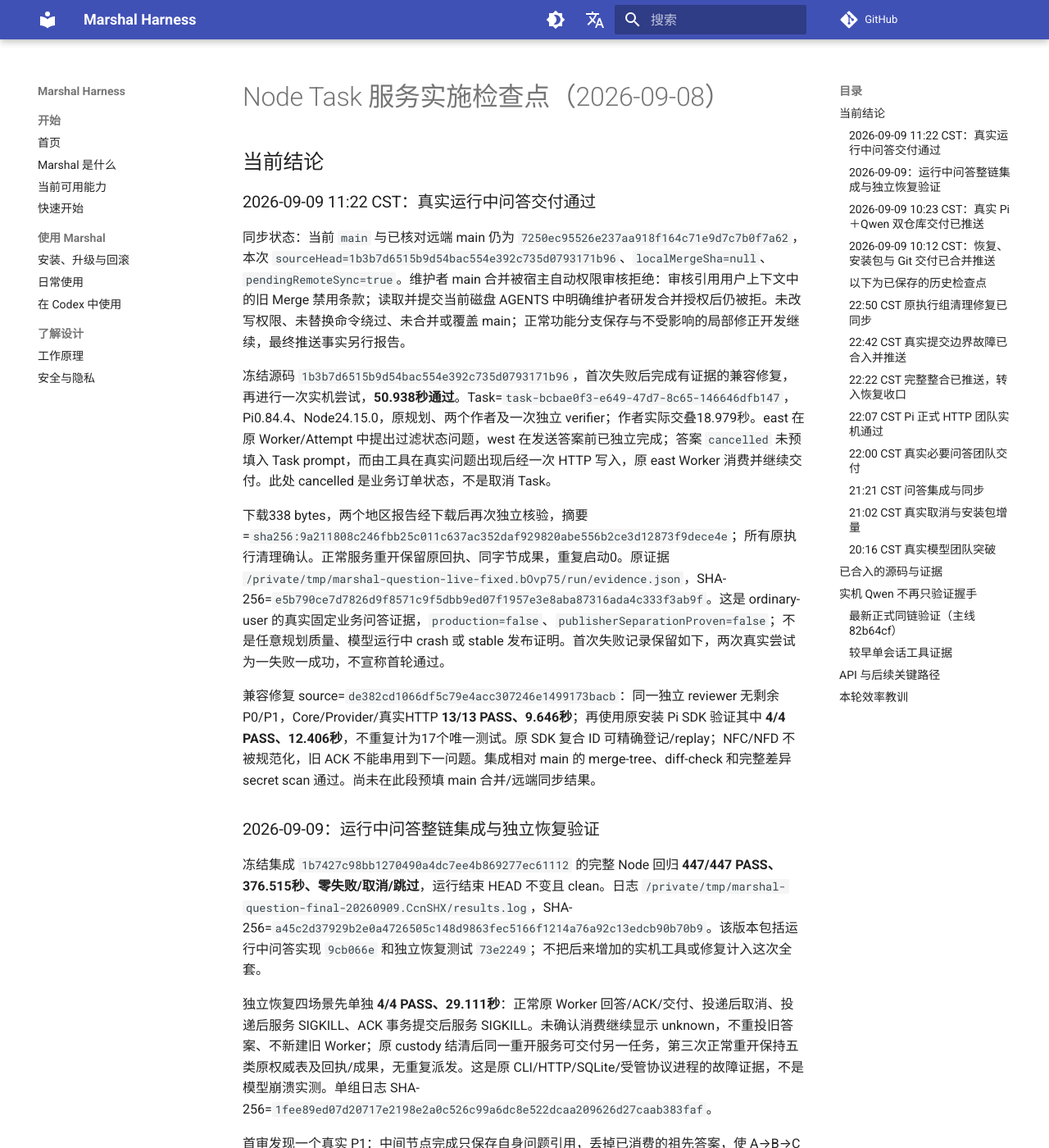
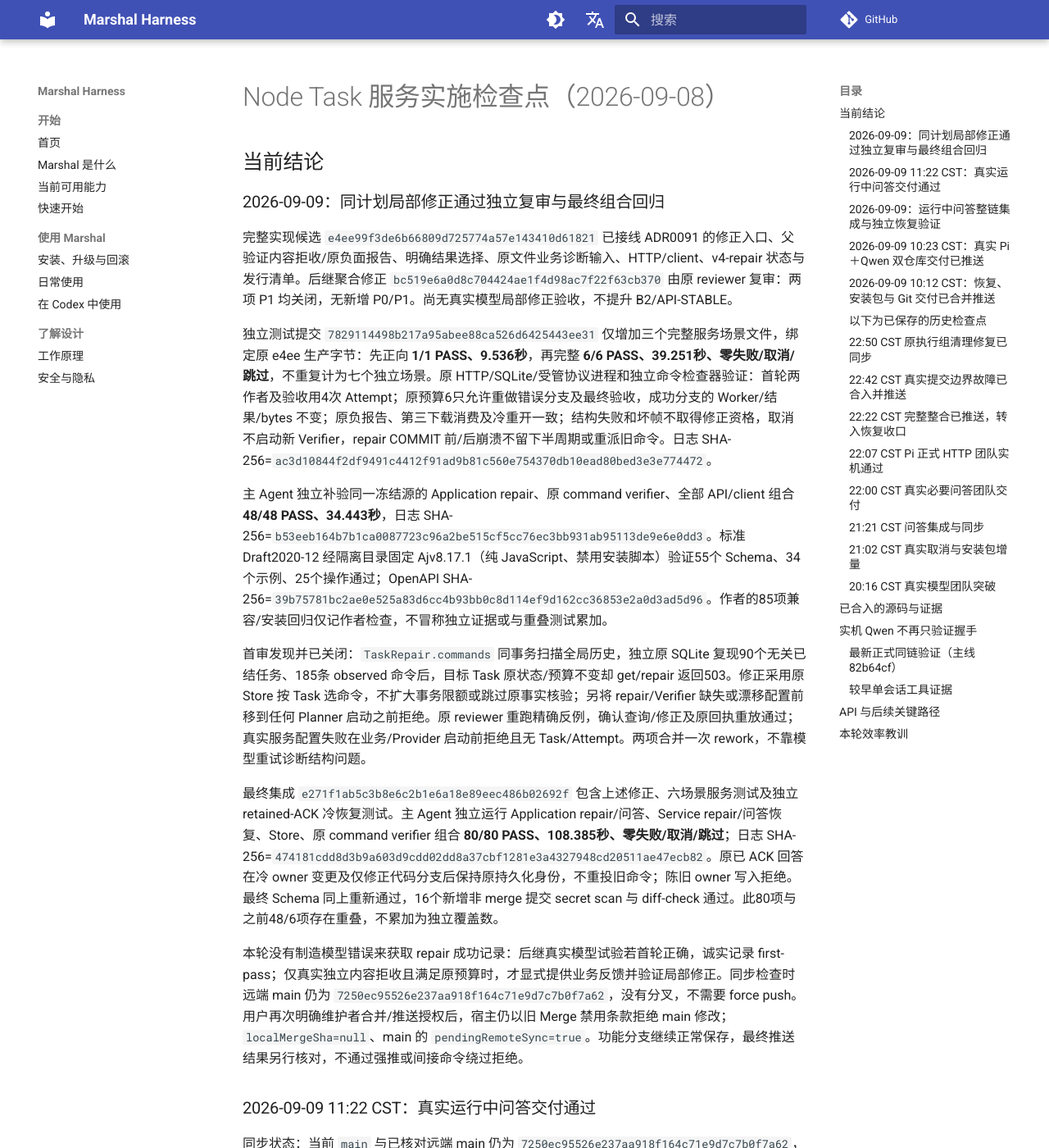
Before and after one commit to chiga0/marshal-harness, an MkDocs documentation site: the page built from docs/node-task-service-status-2026-09-08.md, in a window 1280 px wide and 1400 px high. Shown: the whole window at 82% size. Built offline with MkDocs 1.6.1 and Material for MkDocs 9.7.7, drawn with Linux system fonts in a browser that asks for light colours; comment, search, counter and statistics services are not loaded.

Commit message:
docs: record reviewed same-plan repair and final regression evidence

```diff
--- a/docs/node-task-service-status-2026-09-08.md
+++ b/docs/node-task-service-status-2026-09-08.md
@@ -1,6 +1,20 @@
 # Node Task 服务实施检查点（2026-09-08）
 
 ## 当前结论
+
+### 2026-09-09：同计划局部修正通过独立复审与最终组合回归
+
+完整实现候选 `e4ee99f3de6b66809d725774a57e143410d61821` 已接线 ADR0091 的修正入口、父验证内容拒收/原负面报告、明确结果选择、原文件业务诊断输入、HTTP/client、v4-repair 状态与发行清单。后继聚合修正 `bc519e6a0d8c704424ae1f4d98ac7f22f63cb370` 由原 reviewer 复审：两项 P1 均关闭，无新增 P0/P1。尚无真实模型局部修正验收，不提升 B2/API-STABLE。
+
+独立测试提交 `7829114498b217a95abee88ca526d6425443ee31` 仅增加三个完整服务场景文件，绑定原 e4ee 生产字节：先正向 **1/1 PASS、9.536秒**，再完整 **6/6 PASS、39.251秒、零失败/取消/跳过**，不重复计为七个独立场景。原 HTTP/SQLite/受管协议进程和独立命令检查器验证：首轮两作者及验收用4次 Attempt；原预算6只允许重做错误分支及最终验收，成功分支的 Worker/结果/bytes 不变；原负报告、第三下载消费及冷重开一致；结构失败和坏帧不取得修正资格，取消不启动新 Verifier，repair COMMIT 前/后崩溃不留下半周期或重派旧命令。日志 SHA-256=`ac3d10844f2df9491c4412f91ad9b81c560e754370db10ead80bed3e3e774472`。
+
+主 Agent 独立补验同一冻结源的 Application repair、原 command verifier、全部 API/client 组合 **48/48 PASS、34.443秒**，日志 SHA-256=`b53eeb164b7b1ca0087723c96a2be515cf5cc76ec3bb931ab95113de9e6e0dd3`。标准 Draft2020-12 经隔离目录固定 Ajv8.17.1（纯 JavaScript、禁用安装脚本）验证55个 Schema、34个示例、25个操作通过；OpenAPI SHA-256=`39b75781bc2ae0e525a83d6cc4b93bb0c8d114ef9d162cc36853e2a0d3ad5d96`。作者的85项兼容/安装回归仅记作者检查，不冒称独立证据或与重叠测试累加。
+
+首审发现并已关闭：`TaskRepair.commands` 同事务扫描全局历史，独立原 SQLite 复现90个无关已结任务、185条 observed 命令后，目标 Task 原状态/预算不变却 get/repair 返回503。修正采用原 Store 按 Task 选命令，不扩大事务限额或跳过原事实核验；另将 repair/Verifier 缺失或漂移配置前移到任何 Planner 启动之前拒绝。原 reviewer 重跑精确反例，确认查询/修正及原回执重放通过；真实服务配置失败在业务/Provider 启动前拒绝且无 Task/Attempt。两项合并一次 rework，不靠模型重试诊断结构问题。
+
+最终集成 `e271f1ab5c3b8e6c2b1e6a18e89eec486b02692f` 包含上述修正、六场景服务测试及独立 retained-ACK 冷恢复测试。主 Agent 独立运行 Application repair/问答、Service repair/问答恢复、Store、原 command verifier 组合 **80/80 PASS、108.385秒、零失败/取消/跳过**；日志 SHA-256=`474181cdd8d3b9a603d9cdd02dd8a37cbf1281e3a4327948cd20511ae47ecb82`。原已 ACK 回答在冷 owner 变更及仅修正代码分支后保持原持久化身份，不重投旧命令；陈旧 owner 写入拒绝。最终 Schema 同上重新通过，16个新增非 merge 提交 secret scan 与 diff-check 通过。此80项与之前48/6项存在重叠，不累加为独立覆盖数。
+
+本轮没有制造模型错误来获取 repair 成功记录：后继真实模型试验若首轮正确，诚实记录 first-pass；仅真实独立内容拒收且满足原预算时，才显式提供业务反馈并验证局部修正。同步检查时远端 main 仍为 `7250ec95526e237aa918f164c71e9d7c7b0f7a62`，没有分叉，不需要 force push。用户再次明确维护者合并/推送授权后，宿主仍以旧 Merge 禁用条款拒绝 main 修改；`localMergeSha=null`、main 的 `pendingRemoteSync=true`。功能分支继续正常保存，最终推送结果另行核对，不通过强推或间接命令绕过拒绝。
 
 ### 2026-09-09 11:22 CST：真实运行中问答交付通过
 
```
